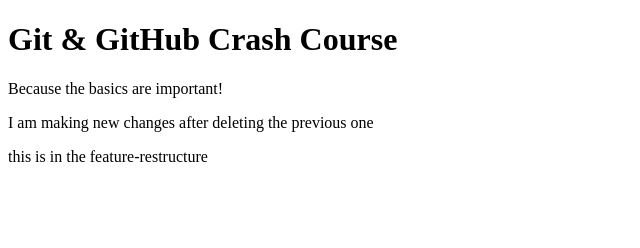
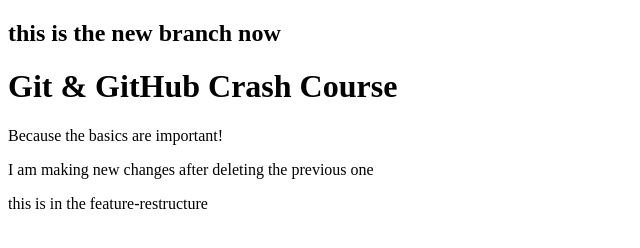
Before and after one commit to dummy1357/practice, a plain HTML site: page 01 Starting Project/index.html in a window 1280 px wide. Shown: the whole page, without its empty margins (0-640 px from the left). Drawn offline with Linux system fonts and the light colour scheme.

Commit message:
added another header also now

```diff
--- a/01 Starting Project/index.html
+++ b/01 Starting Project/index.html
@@ -7,6 +7,7 @@
     <title>Git & GitHub Crash Course!</title>
   </head>
   <body>
+    <h2>this is the new branch now </h2>
     <h1>Git & GitHub Crash Course</h1>
     <p>Because the basics are important!</p>
     <p>I am making new changes after deleting the previous one</p>
```
